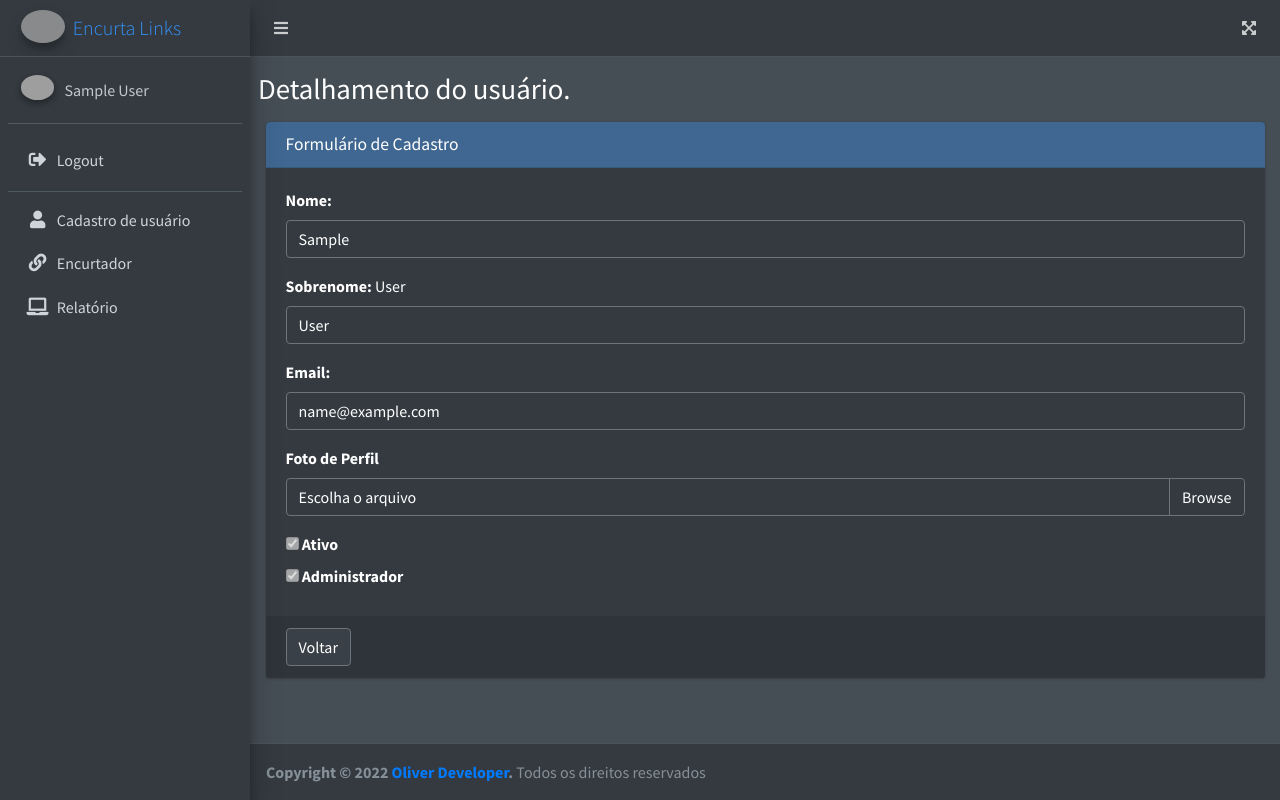
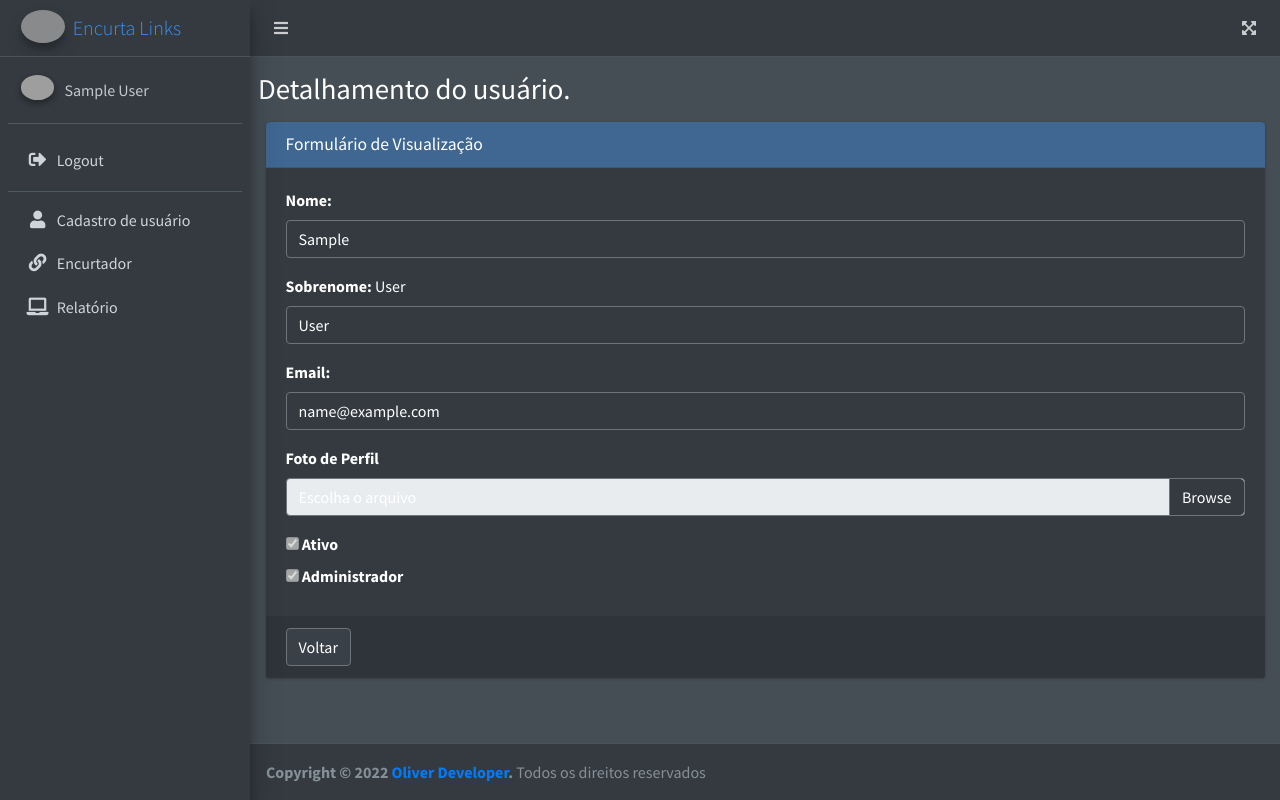
Before and after one commit to EdsonCpimw/encurtador-links, a Django app: page /users/1/detail/ in a window 1280 px wide. Run offline with Django 4.2, Linux system fonts and the light colour scheme; the visitor is signed in with stand-in values (Sample User, id 1); data comes from the database, SQL or seed files in the repository; some libraries are stand-ins or nearby versions; grey boxes are pictures that could not be loaded.

Commit message:
fix: visualização de detalhamento usuário

```diff
--- a/users/templates/users/user_detail.html
+++ b/users/templates/users/user_detail.html
@@ -37,7 +37,7 @@
                 <!-- general form elements -->
                 <div class="card card-primary">
                   <div class="card-header">
-                    <h3 class="card-title">Formulário de Cadastro</h3>
+                    <h3 class="card-title">Formulário de Visualização</h3>
                   </div>
                   <!-- /.card-header -->
                   <!-- form start -->
@@ -65,7 +65,7 @@
                           <div class="form-group">
                             <label for="customFile">Foto de Perfil</label>
                             <div class="custom-file">
-                               <input type="file" class="custom-file-input" name="imagem" id="customFile" desabled>
+                               <input type="file" class="custom-file-input" name="imagem" id="customFile" disabled>
                               <label class="custom-file-label" for="customFile">Escolha o arquivo</label>
                             </div>
                           </div>
```
